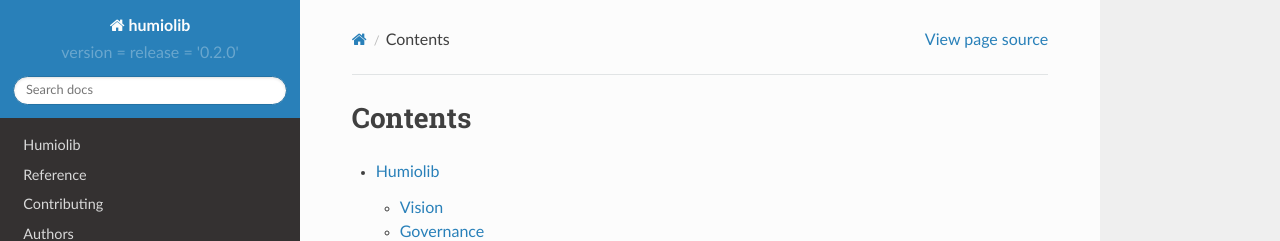
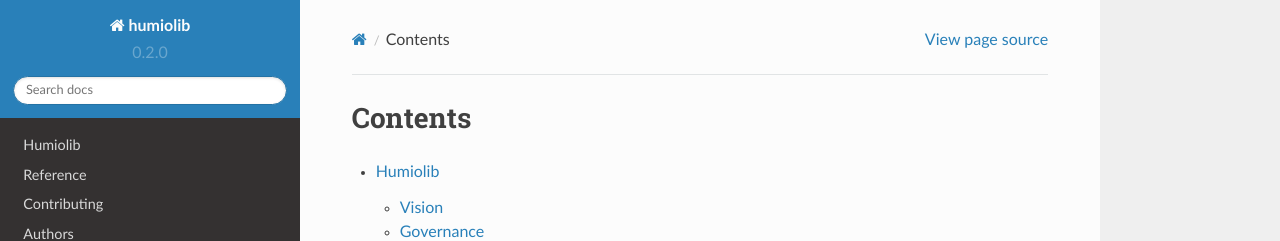
Before and after one commit to humio/python-humio, a Sphinx documentation site: the page built from docs/index.rst, in a window 1280 px wide. Shown: the top 241 px of the page. Built offline with Sphinx 7.4.7 and the Read the Docs theme 2.0.0, drawn with Linux system fonts in a browser that asks for light colours.

Commit message:
Fixed some old errors introduced by bumpversion

```diff
--- a/docs/conf.py
+++ b/docs/conf.py
@@ -20,7 +20,7 @@
 year = "2020"
 author = "Humio ApS"
 copyright = "{0}, {1}".format(year, author)
-version = release = "version = release = '0.2.0'"
+version = "0.2.0"
 
 pygments_style = "trac"
 templates_path = ["."]
--- a/src/humiolib/__init__.py
+++ b/src/humiolib/__init__.py
@@ -1,2 +1,2 @@
-__version__ = "__version__ = '0.2.0'"
+__version__ = "0.2.0"
 from humiolib.HumioClient import HumioClient, HumioIngestClient
```
